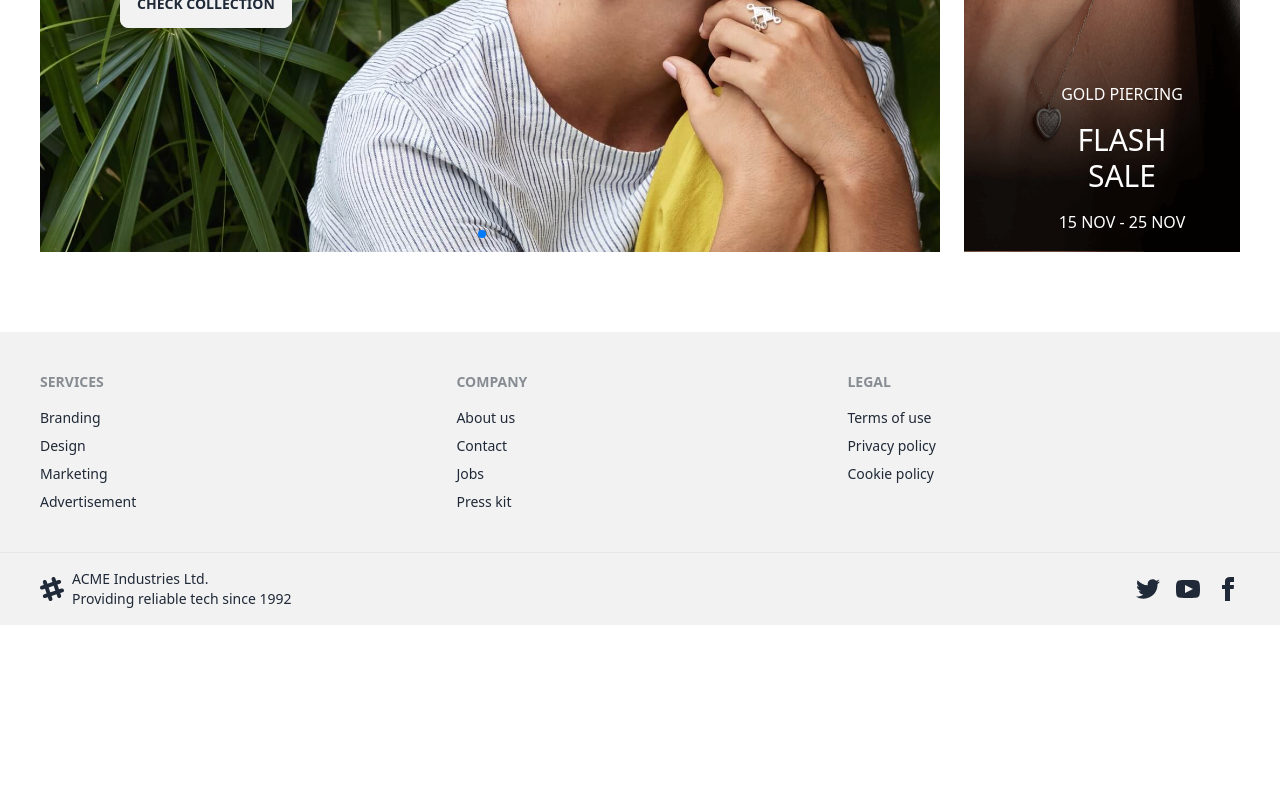
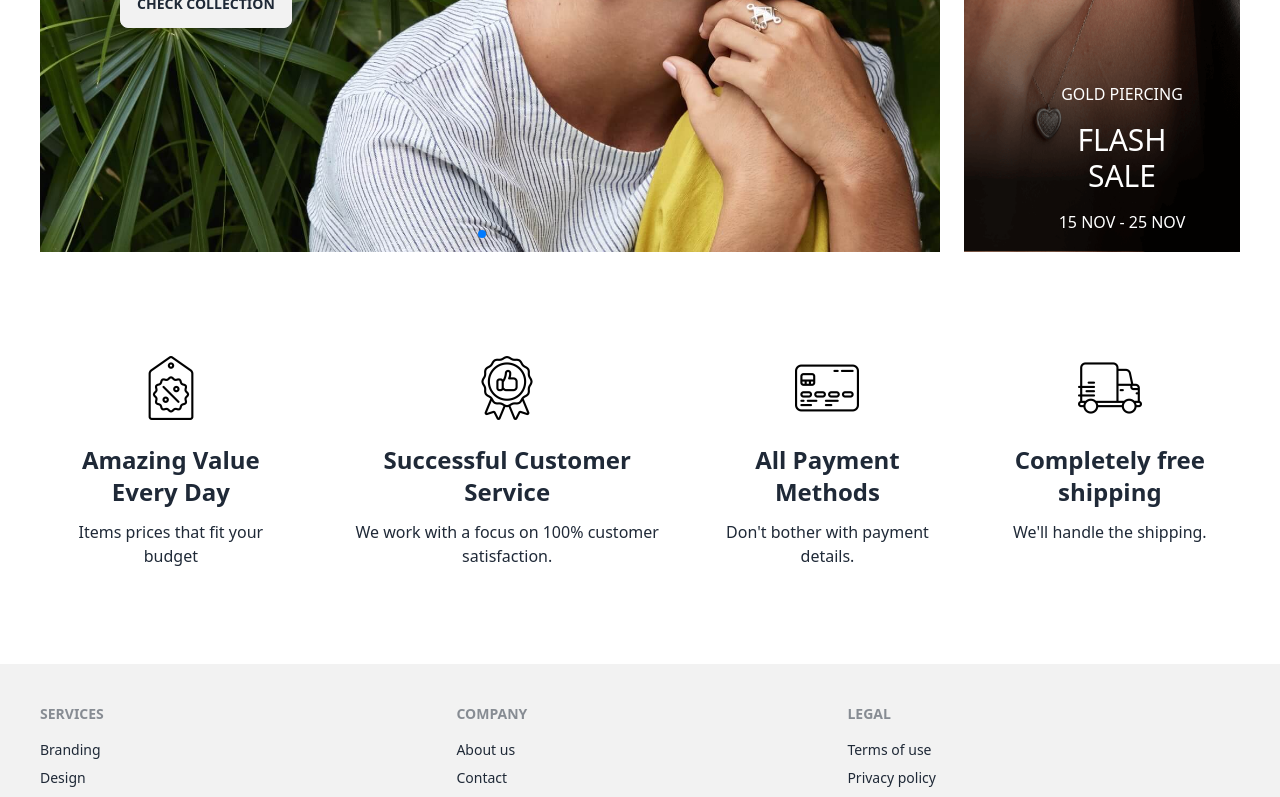
Before and after one commit to tonmoy-Org/Goldsmith-Client, a React (Vite) app: page / in a window 1280 px wide. Shown: the part 526-1323 px from the top of the page. Before the commit the page ends 1151 px from the top, so only its background shows below. Built offline with nearby package versions, Linux system fonts and the light colour scheme; no server answers.

Commit message:
Tag section is added

```diff
--- a/src/Pages/Home/Home/Home.jsx
+++ b/src/Pages/Home/Home/Home.jsx
@@ -1,10 +1,12 @@
 import Banner from "../Banner/Banner";
+import Tags from "../Tags/Tags";
 
 
 const Home = () => {
     return (
         <div>
          <Banner></Banner>
+         <Tags></Tags>
         </div>
     );
 };
--- /dev/null
+++ b/src/Pages/Home/Tags/Tags.jsx
@@ -0,0 +1,35 @@
+import tag1 from '../../../assets/brands/tag-1.png'
+import tag2 from '../../../assets/brands/tag-2.png'
+import tag3 from '../../../assets/brands/tag-3.png'
+import tag4 from '../../../assets/brands/tag-4.png'
+
+const Tags = () => {
+    return (
+        <div className='my-16'>
+            <div className='lg:flex gap-16 w-11/12 mx-auto '>
+                <div className='text-center mb-8'>
+                    <img className='w-16 mx-auto mb-6' src={tag1} alt="" />
+                    <h2 className='text-2xl font-bold'>Amazing Value Every Day</h2>
+                    <p className='text-base-content mt-3'>Items prices that fit your budget</p>
+                </div>
+                <div className='text-center mb-8'>
+                    <img className='w-16 mx-auto mb-6' src={tag2} alt="" />
+                    <h2 className='text-2xl font-bold'>Successful Customer Service</h2>
+                    <p className='text-base-content mt-3'>We work with a focus on 100% customer satisfaction.</p>
+                </div>
+                <div className='text-center mb-8'>
+                    <img className='w-16 mx-auto mb-6' src={tag3} alt="" />
+                    <h2 className='text-2xl font-bold'>All Payment Methods</h2>
+                    <p className='text-base-content mt-3'>Don't bother with payment details.</p>
+                </div>
+                <div className='text-center'>
+                    <img className='w-16 mx-auto mb-6' src={tag4} alt="" />
+                    <h2 className='text-2xl font-bold'>Completely free shipping</h2>
+                    <p className='text-base-content mt-3'>We'll handle the shipping.</p>
+                </div>
+            </div>
+        </div>
+    );
+};
+
+export default Tags;
```
